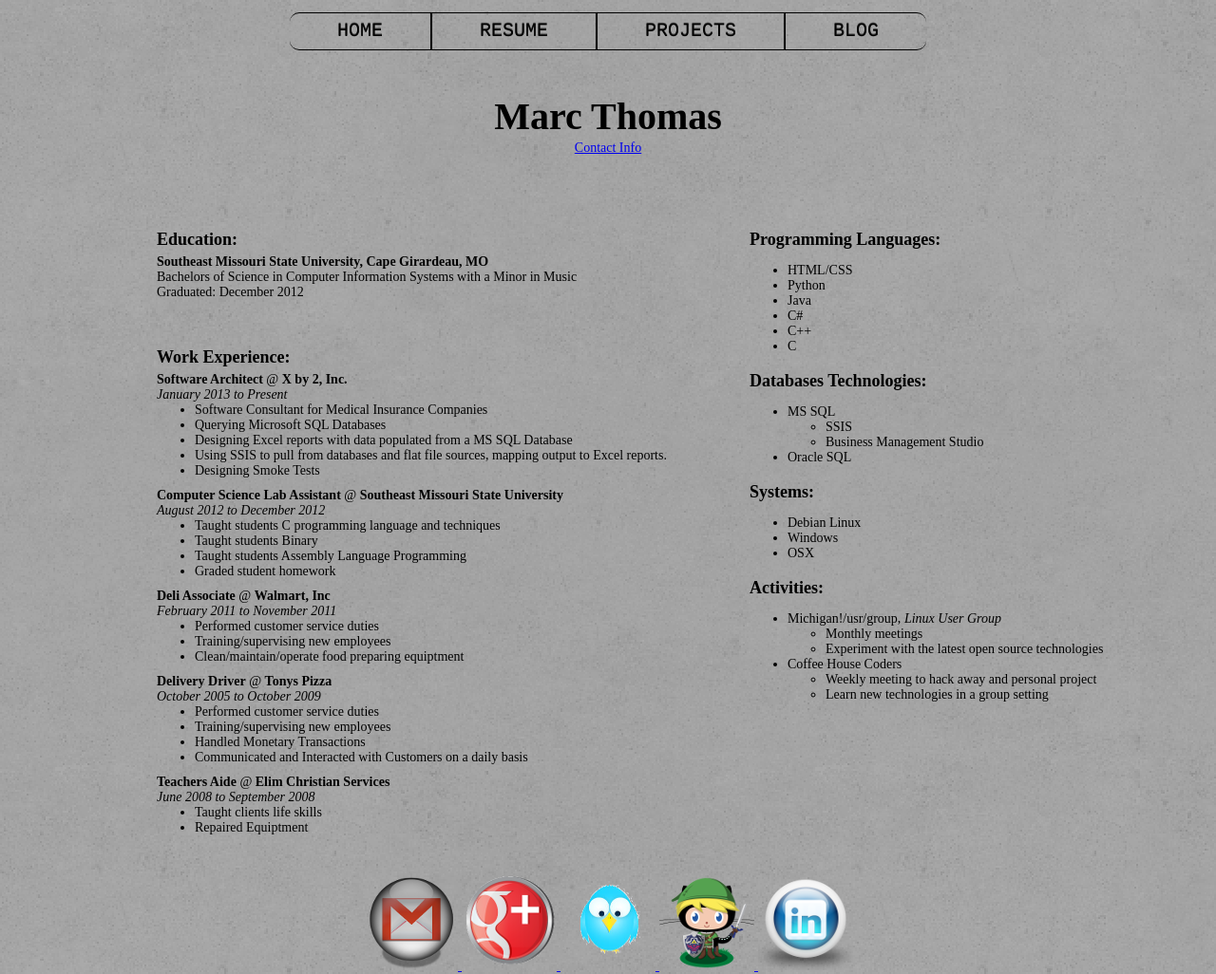
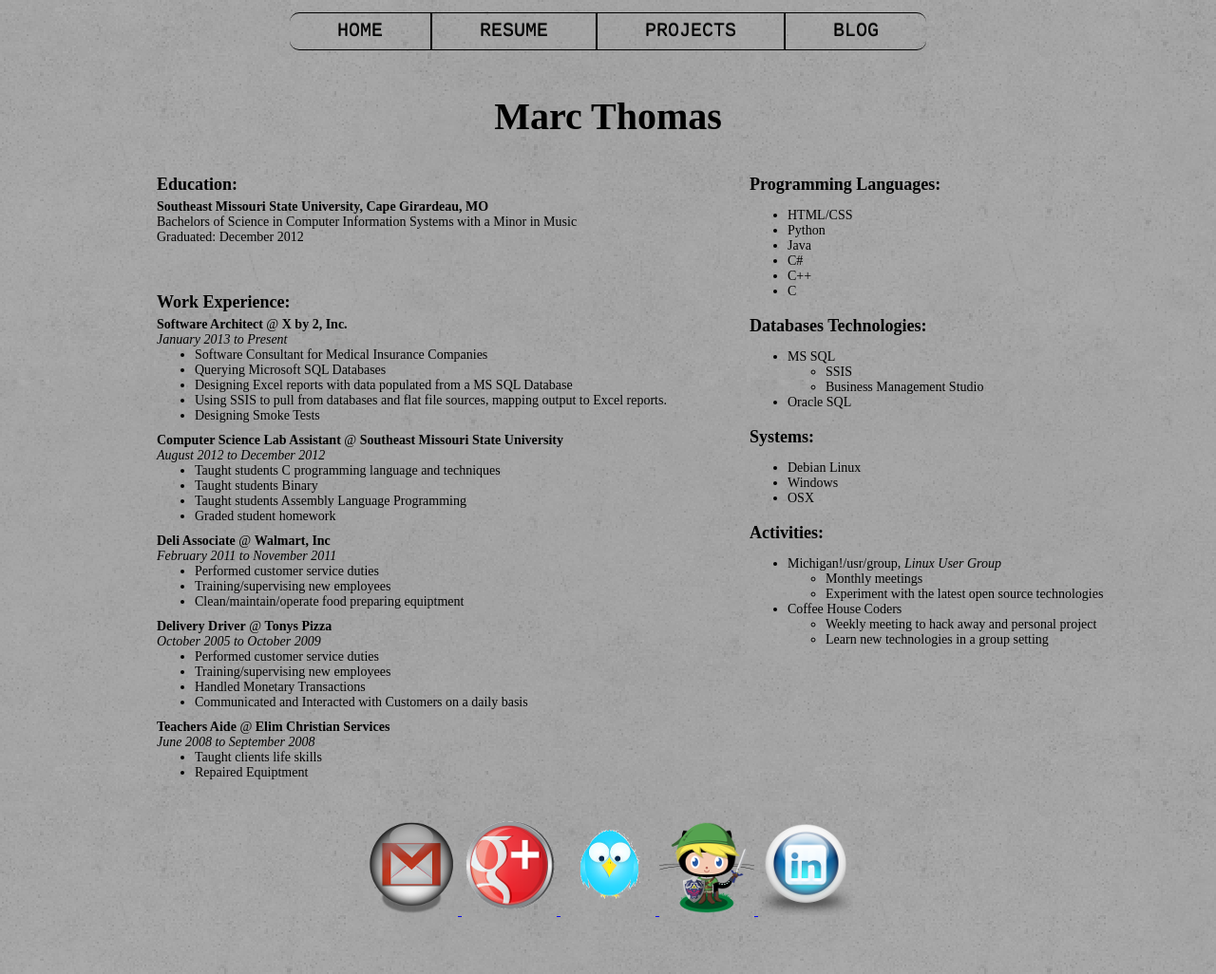
Before and after one commit to mathomastech/mathomastech.github.io, a Jekyll site: the page built from Resume/index.html, in a window 1280 px wide. Shown: the whole page at 95% size. Built offline with Jekyll 4.4.1, drawn with Linux system fonts in a browser that asks for light colours; after the commit the page ends 968 px from its top, so only the background shows below that.

Commit message:
Removed Contact Link

```diff
--- a/Resume/index.html
+++ b/Resume/index.html
@@ -4,7 +4,6 @@ layout: default
 <div>
 <section class="ResBody">
     <h1 class="ResName">Marc Thomas</h1>
-	<p class="ResContact"><a href="/Contact" title="Contact">Contact Info</a><p>
 	<br></br>
 	<!-- Education Information -->
 	<section class="LeftSide">
```
Also changed, not shown: 2 other files.
